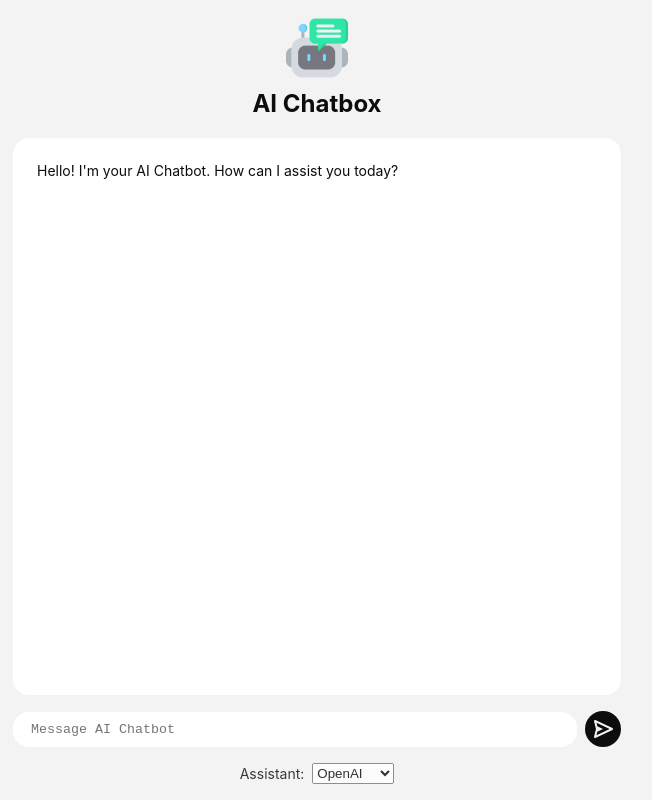
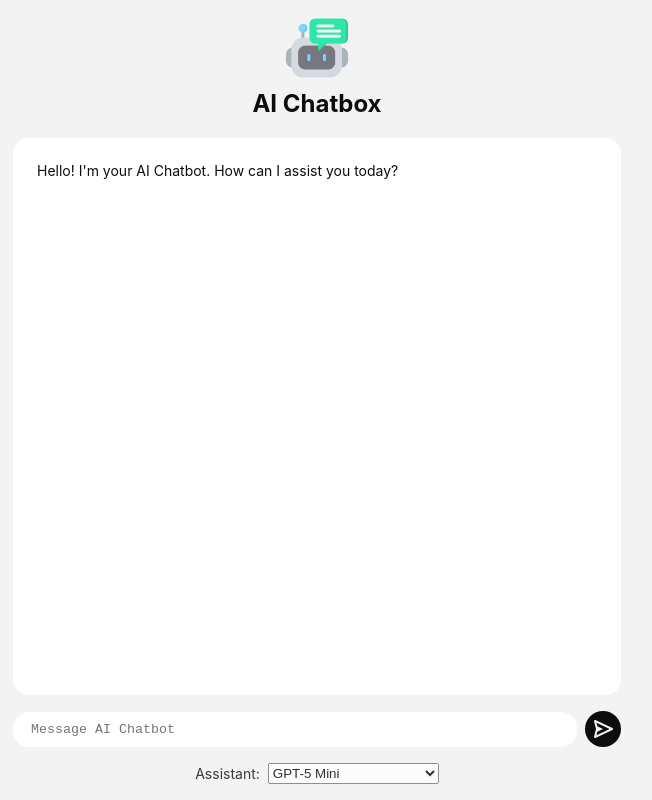
Before and after one commit to samh1996/react-ai-chatbox, a React (Vite) app: page / in a window 1280 px wide. Shown: the whole page, without its empty margins (323-975 px from the left). Built offline with nearby package versions, Linux system fonts and the light colour scheme; no server answers.

Commit message:
Extend chatbot selection

```diff
--- a/src/assistants/googleai.js
+++ b/src/assistants/googleai.js
@@ -4,10 +4,12 @@ const ai = new GoogleGenAI({ apiKey: import.meta.env.VITE_GOOGLE_AI_API_KEY });
 
 export class Assistant {
   #chat;
+  #model;
 
-  constructor() {
+  constructor(model = "gemini-3-flash-preview") {
+    this.#model = model;
     this.#chat = ai.chats.create({
-      model: "gemini-3-flash-preview",
+      model: model,
       history: [],
     });
   }
@@ -28,7 +30,7 @@ export class Assistant {
   async *chatStream(content) {
     try {
       const result = await ai.models.generateContentStream({
-        model: "gemini-3-flash-preview",
+        model: this.#model,
         contents: content,
       });
 
--- a/src/assistants/openai.js
+++ b/src/assistants/openai.js
@@ -6,6 +6,7 @@ const client = new OpenAI({
 });
 
 export class Assistant {
+  #client;
   #model;
 
   constructor(model = "gpt-5-nano") {
--- a/src/components/Assistant/Assistant.jsx
+++ b/src/components/Assistant/Assistant.jsx
@@ -10,28 +10,37 @@ const assistantMap = {
 };
 
 export function Assistant({ onAssistantChange }) {
-  const [value, setValue] = useState("openai");
+  const [value, setValue] = useState("openai:gpt-5-mini");
 
   function handleValueChange(event) {
     setValue(event.target.value);
   }
 
   useEffect(() => {
-    const AssistantClass = assistantMap[value];
+    const [assistant, model] = value.split(":");
+    const AssistantClass = assistantMap[assistant];
 
     if (!AssistantClass) {
       throw new Error(`Unsupported assistant type: ${value}`);
     }
 
-    onAssistantChange(new AssistantClass());
+    onAssistantChange(new AssistantClass(model));
   }, [value]);
 
   return (
     <div className={styles.Assistant}>
       <span>Assistant:</span>
       <select defaultValue={value} onChange={handleValueChange}>
-        <option value="openai">OpenAI</option>
-        <option value="googleai">Google AI</option>
+        <optgroup label="OpenAI">
+          <option value="openai:gpt-5-mini">GPT-5 Mini</option>
+          <option value="openai:gpt-5-nano">GPT-5 Nano</option>
+        </optgroup>
+        <optgroup label="Google AI">
+          <option value="googleai:gemini-3-flash-preview">
+            gemini-3-flash-preview
+          </option>
+          <option value="googleai:gemini-2.5-flash">gemini-2.5-flash</option>
+        </optgroup>
       </select>
     </div>
   );
```
